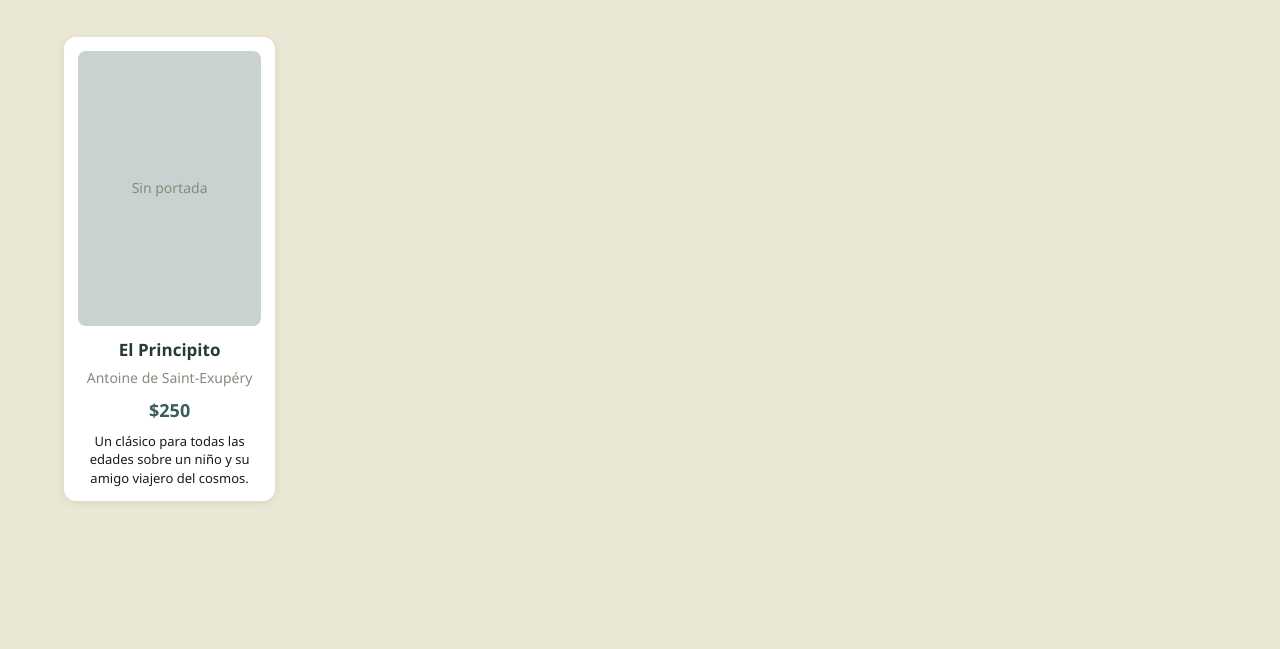
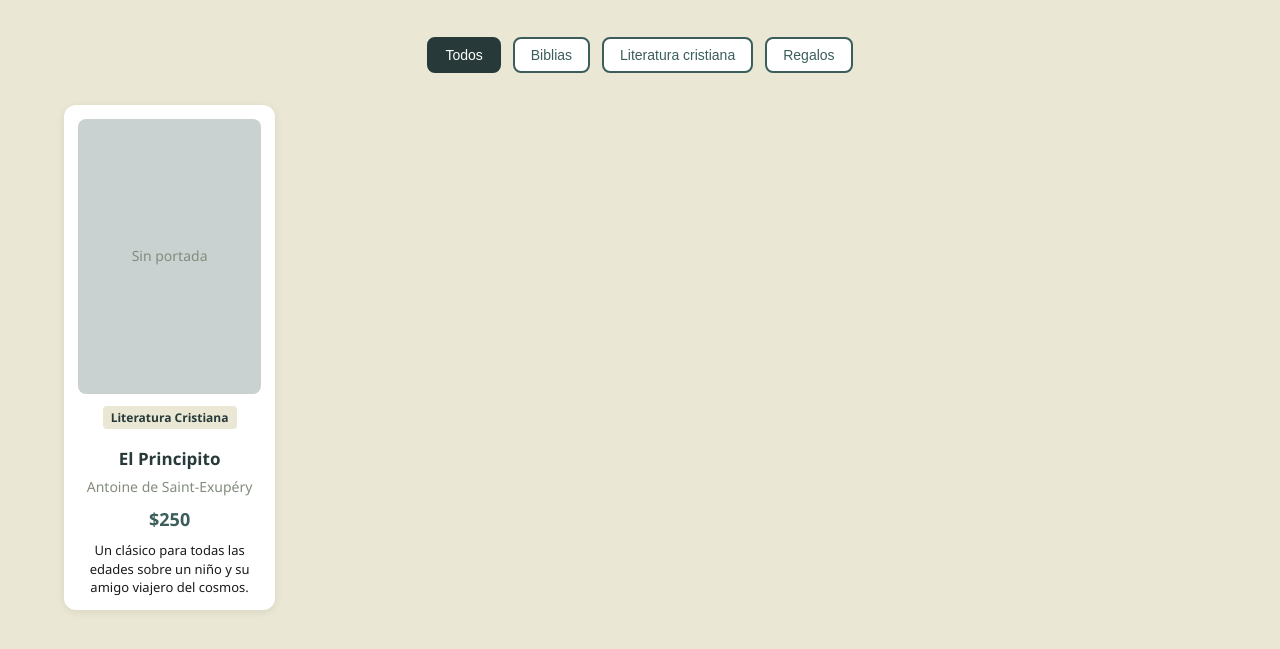
Before and after one commit to josuecavargas-star/salmo27libreria, a plain HTML site: page public/libros.html in a window 1280 px wide. Shown: the part 241-890 px from the top of the page. Before the commit the page ends 800 px from the top, so only its background shows below. Drawn offline with Linux system fonts and the light colour scheme.

Commit message:
Agregué el sistema de categorías al catálogo de libros: cada libro ahora tiene un campo categoria (biblias, literatura cristiana, regalos) que se puede seleccionar desde un dropdown en Pages CMS. La página libros.html tiene botones de filtro para ver solo libros de una categoría y muestra un badge de categoría en cada tarjeta.

```diff
--- a/public/data/libros.json
+++ b/public/data/libros.json
@@ -5,6 +5,7 @@
     "precio": 250,
     "imagen": "",
     "descripcion": "Un clásico para todas las edades sobre un niño y su amigo viajero del cosmos.",
+    "categoria": "literatura",
     "disponible": true
   }
 ]
--- a/public/libros.html
+++ b/public/libros.html
@@ -103,6 +103,44 @@
       font-size: 12px;
       font-weight: bold;
     }
+    .filtros {
+      display: flex;
+      gap: 0.75rem;
+      justify-content: center;
+      margin-bottom: 2rem;
+      flex-wrap: wrap;
+    }
+    .filtro-btn {
+      background: var(--color-white);
+      border: 2px solid var(--color-accent);
+      color: var(--color-accent);
+      padding: 8px 16px;
+      border-radius: 8px;
+      cursor: pointer;
+      font-size: 14px;
+      font-weight: 500;
+      transition: all 0.2s ease;
+    }
+    .filtro-btn:hover {
+      background: var(--color-accent);
+      color: var(--color-white);
+    }
+    .filtro-btn.activo {
+      background: var(--color-primary);
+      color: var(--color-white);
+      border-color: var(--color-primary);
+    }
+    .categoria-badge {
+      display: inline-block;
+      background: var(--color-bg);
+      color: var(--color-primary);
+      padding: 2px 8px;
+      border-radius: 4px;
+      font-size: 12px;
+      font-weight: 600;
+      text-transform: capitalize;
+      margin-bottom: 6px;
+    }
   </style>
 </head>
 <body>
@@ -126,34 +164,67 @@
     <section class="catalogo">
       <h1 class="catalogo__title">Catálogo de Libros</h1>
       <p class="catalogo__subtitle">Explora nuestra colección de libros cristianos</p>
+      <div class="filtros" id="filtros">
+        <button class="filtro-btn activo" data-filtro="todos">Todos</button>
+        <button class="filtro-btn" data-filtro="biblias">Biblias</button>
+        <button class="filtro-btn" data-filtro="literatura">Literatura cristiana</button>
+        <button class="filtro-btn" data-filtro="regalos">Regalos</button>
+      </div>
       <div id="catalogo" class="grid">Cargando libros...</div>
     </section>
   </main>
 
   <script>
-    fetch('/data/libros.json')
-      .then(respuesta => respuesta.json())
-      .then(libros => {
-        const visibles = libros.filter(libro => libro.disponible !== false);
+    let librosData = [];
+    let filtroActivo = 'todos';
+
+    const categoriaLabels = {
+      biblias: 'Biblias',
+      literatura: 'Literatura cristiana',
+      regalos: 'Regalos'
+    };
+
+    function renderLibros() {
+      const visibles = librosData.filter(libro =>
+        libro.disponible !== false &&
+        (filtroActivo === 'todos' || libro.categoria === filtroActivo)
+      );
       const contenedor = document.getElementById('catalogo');
 
       if (visibles.length === 0) {
-          contenedor.textContent = 'No hay libros disponibles en este momento.';
+        contenedor.textContent = 'No hay libros disponibles en esta categoría.';
         return;
       }
 
       contenedor.innerHTML = visibles.map(libro => `
         <article class="libro ${libro.disponible === false ? 'agotado' : ''}">
           ${libro.imagen ?
-              `<img src="${libro.imagen}" alt="${libro.nombre}" loading="lazy" onerror="this.parentElement.querySelector('img').style.display='none'">` :
+            `<img src="${libro.imagen}" alt="${libro.nombre}" loading="lazy" onerror="this.style.display='none'">` :
             `<div class="sin-portada"><span>Sin portada</span></div>`
           }
+          ${libro.categoria ? `<span class="categoria-badge">${categoriaLabels[libro.categoria] || libro.categoria}</span>` : ''}
           <h3>${libro.nombre}</h3>
           ${libro.autor ? `<p class="autor">${libro.autor}</p>` : ''}
           <p class="precio">$${libro.precio}</p>
           ${libro.descripcion ? `<p class="descripcion">${libro.descripcion}</p>` : ''}
         </article>
       `).join('');
+    }
+
+    document.getElementById('filtros').addEventListener('click', function(e) {
+      if (e.target.classList.contains('filtro-btn')) {
+        document.querySelector('.filtro-btn.activo').classList.remove('activo');
+        e.target.classList.add('activo');
+        filtroActivo = e.target.dataset.filtro;
+        renderLibros();
+      }
+    });
+
+    fetch('/data/libros.json')
+      .then(respuesta => respuesta.json())
+      .then(data => {
+        librosData = data;
+        renderLibros();
       })
       .catch(() => {
         document.getElementById('catalogo').textContent = 'No se pudo cargar el catálogo. Por favor, intenta más tarde.';
```
Also changed, not shown: .pages.yml. Lines whose indentation alone changed are shown as unchanged.
